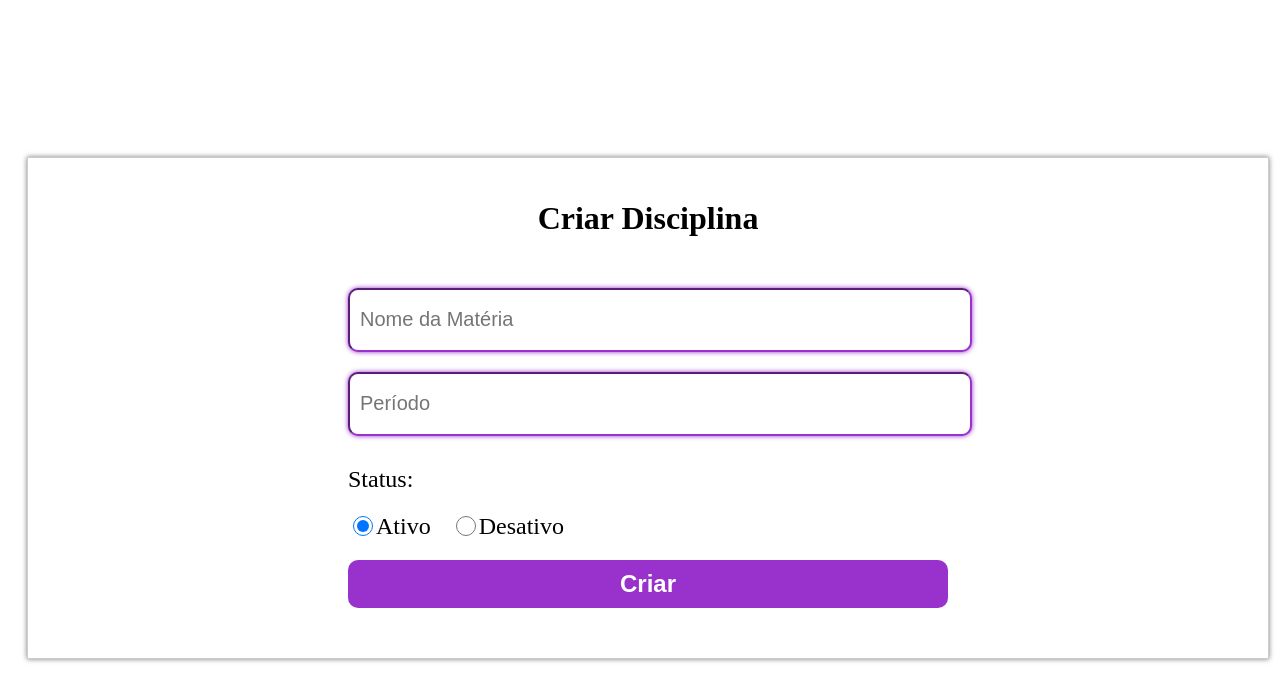
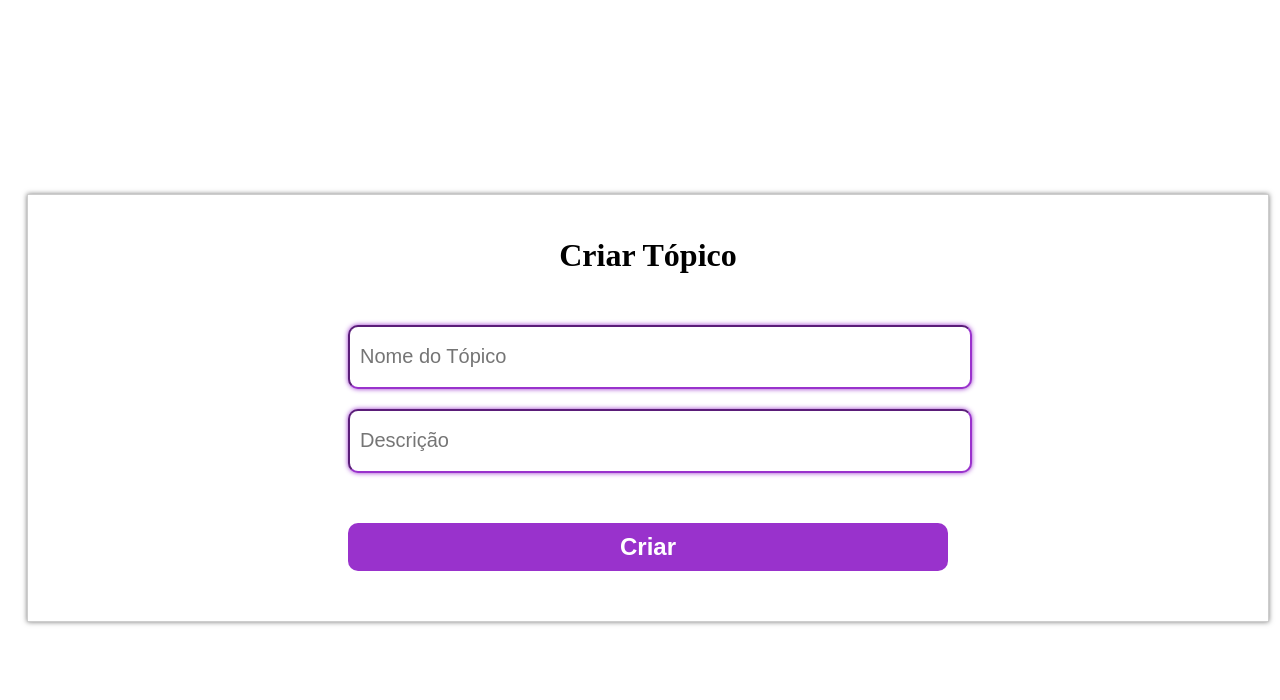
Before and after one commit to Brenda-Almeida/Projeto-Eng-Soft-II-Frontend, a React (Create React App) app: page /createTopic in a window 1280 px wide. Shown: the top 700 px of the page. Built offline with nearby package versions, Linux system fonts and the light colour scheme.

Commit message:
Criação do topic e alteração do routes

```diff
--- /dev/null
+++ b/src/pages/CreateTopic/index.tsx
@@ -0,0 +1,26 @@
+import './styles.css';
+
+import Input from '../../components/Input'
+import Button from '../../components/Button'
+
+function RegisterTopic() {
+  return (
+    <div className="content">
+      <div className="content-form">
+        <h1 className="title">Criar Tópico</h1>
+        <div className="form">
+          <form action="" >
+            <div className="input-text">
+              <Input type="text" name="topic" placeholder="Nome do Tópico" />
+              <Input type="text" name="description" placeholder="Descrição" />
+            </div>
+            <Button>Criar</Button>
+          </form>
+        </div>
+      </div>
+
+    </div>
+  );
+}
+
+export default RegisterTopic;
--- /dev/null
+++ b/src/pages/CreateTopic/styles.css
@@ -0,0 +1,42 @@
+.content {
+  width: 100vw;
+  height: 100vh;
+  display: flex;
+
+  justify-content: center;
+  align-items: center;
+}
+
+.content-form {
+  width: 100%;
+  max-width: 1200px;
+
+  display: flex;
+  flex-direction: column;
+  align-items: center;
+  justify-content: center;
+
+  border: 1px solid rgba(155, 155, 155, 0.50);
+  box-shadow: 0 0 5px rgb(121, 121, 121);
+  padding: 20px 20px 30px 20px;
+
+}
+
+.form {
+  font-size: 24px;
+  width: 50%;
+}
+
+.input-text {
+  margin: 20px 0;
+}
+
+.input-radio {
+  display: flex;
+  flex-direction: row;
+  margin-top: 20px;
+}
+
+.input-radio .option-radio {
+  margin-right: 20px;
+}
--- a/src/routes.tsx
+++ b/src/routes.tsx
@@ -1,12 +1,15 @@
 import { BrowserRouter, Route } from 'react-router-dom';
 
 import RegisterSubject from './pages/RegisterSubject';
+import CreateTopic from './pages/CreateTopic';
+
 
 function Routes() {
   return (
     <BrowserRouter>
-      <Route path='/' component={RegisterSubject} />
+      <Route path='/' exact component={RegisterSubject} />
       <Route path='/registerSubject' component={RegisterSubject} />
+      <Route path='/createTopic' component={CreateTopic} />
     </BrowserRouter>
   );
 }
```
